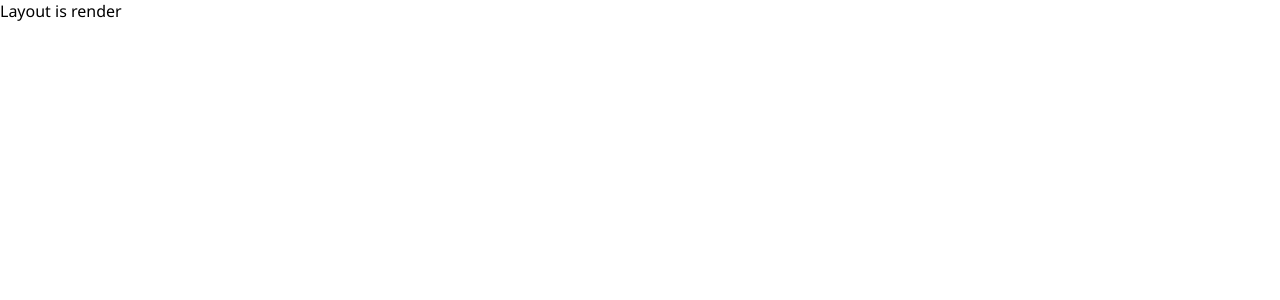
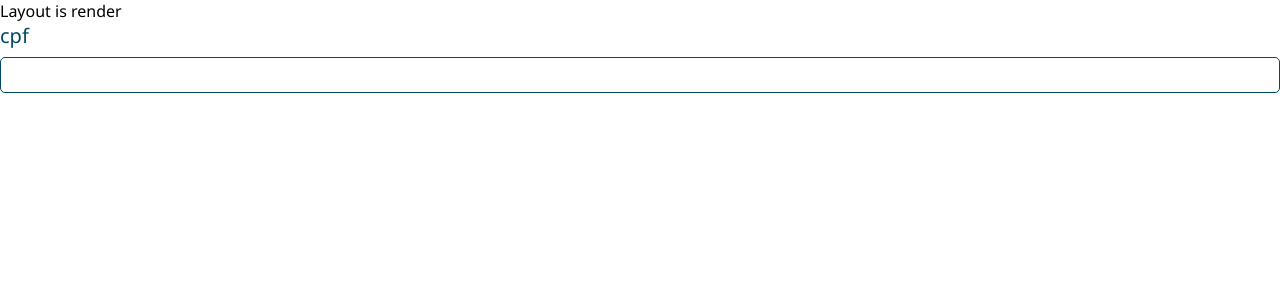
Before and after one commit to FullStack-Trindade/M3P-FrontEnd-Squad2, a React (Vite) app: page / in a window 1280 px wide. Shown: the top 300 px of the page. Built offline with nearby package versions, Linux system fonts and the light colour scheme.

Commit message:
adiciona input

```diff
--- /dev/null
+++ b/src/components/Input/Input.component.jsx
@@ -0,0 +1,47 @@
+import PropTypes from 'prop-types';
+import { useState } from 'react';
+import { MdVisibility, MdVisibilityOff } from 'react-icons/md';
+
+import * as Styled from './Input.style';
+
+export default function InputComponent ({mask, label, type, id, placeholder, register, error }) {
+  const [showPassword, setShowPassword] = useState(false);
+
+  const handleShowPassword = () => {
+    setShowPassword(!showPassword);
+  }
+
+  return(
+   <> <Styled.InputGroup>
+   <Styled.Label $color={error && 'danger'} htmlFor={ id } >{ label }</Styled.Label>
+
+   { type !== 'textarea' &&
+     <Styled.InputContainer>
+       <Styled.Input $color={error && 'danger'} type={ showPassword ? 'text' : type } id={ id } placeholder={ placeholder } {...register} mask={mask}/>
+       { type === 'password' &&
+         <Styled.Icon $color={error && 'danger'} type='button' onClick={handleShowPassword}>
+           { !showPassword
+               ? <MdVisibility/>
+               : <MdVisibilityOff/>
+           }
+         </Styled.Icon>
+       }
+     </Styled.InputContainer>
+   }
+
+   { type === 'textarea' &&
+     <Styled.TextArea $color={error && 'danger'} id={ id } placeholder={ placeholder } {...register}/>
+   }
+ </Styled.InputGroup></>
+  )
+}
+
+InputComponent.propTypes = {
+  label: PropTypes.string,
+  type: PropTypes.string,
+  id: PropTypes.string.isRequired,
+  placeholder: PropTypes.string,
+  register: PropTypes.any,
+  error: PropTypes.any,
+  mask: PropTypes.any,
+}
--- /dev/null
+++ b/src/components/Input/Input.style.jsx
@@ -0,0 +1,87 @@
+import styled from "styled-components";
+import PropTypes from "prop-types";
+import { COLOR } from "../../assets/styles/colors";
+import InputMask from 'react-input-mask';
+
+export const InputGroup = styled.div`
+  display: flex;
+  width: 100%;
+  flex-direction: column;
+  align-items: flex-start;
+  gap: 0.5rem;
+`;
+
+export const Label = styled.label`
+  display: flex;
+  align-items: flex-start;
+  gap: 0.625rem;
+  align-self: stretch;
+  color: ${({ $color }) => {
+    return $color === "danger" ? COLOR.$message_error : COLOR.$blue_darkest;
+  }};
+
+  font-size: 1.25rem;
+  font-style: normal;
+  font-weight: 400;
+  line-height: normal;
+`;
+
+export const Input = styled(InputMask)`
+  display: flex;
+  padding: 0.5rem;
+  align-items: flex-start;
+  align-self: stretch;
+  border-radius: 0.3125rem;
+
+  border: 1px solid
+    ${({ $color }) => {
+      return $color === "danger"
+        ? COLOR.$message_error
+        : COLOR.$blue_darkest;
+    }};
+
+  width: 100%;
+`;
+
+export const TextArea = styled.textarea`
+  display: flex;
+  padding: 0.5rem;
+  align-items: flex-start;
+  align-self: stretch;
+  border-radius: 0.3125rem;
+  border: 1px solid
+    ${({ $color }) => {
+      return $color === "danger"
+        ? COLOR.$message_error
+        : COLOR.$blue_darkest;
+    }};
+`;
+
+export const InputContainer = styled.div`
+  position: relative;
+  width: 100%;
+`;
+
+export const Icon = styled.button`
+  position: absolute;
+  top: 0.7rem;
+  right: 0.7rem;
+
+  cursor: pointer;
+
+  background: transparent;
+  border: 0;
+
+  display: flex;
+  align-items: center;
+  justify-content: center;
+
+  color: ${({ $color }) => {
+    return $color === "danger" ? COLOR.$message_error : COLOR.$blue_darkest;
+  }};
+`;
+
+Icon.propTypes = { $color: PropTypes.string };
+Label.propTypes = { $color: PropTypes.string };
+Input.propTypes = { $color: PropTypes.string };
+TextArea.propTypes = { $color: PropTypes.string };
--- a/src/layouts/Layout.jsx
+++ b/src/layouts/Layout.jsx
@@ -1,6 +1,9 @@
+import InputComponent from "../components/Input/Input.component";
 
 export default function Layout() {
   return (
-    <div>Layout is render</div>
+    <div>Layout is render
+      <InputComponent type="text" id="ss" mask="999.999.999-99" label="cpf"></InputComponent>
+    </div>
   )
 }
```
